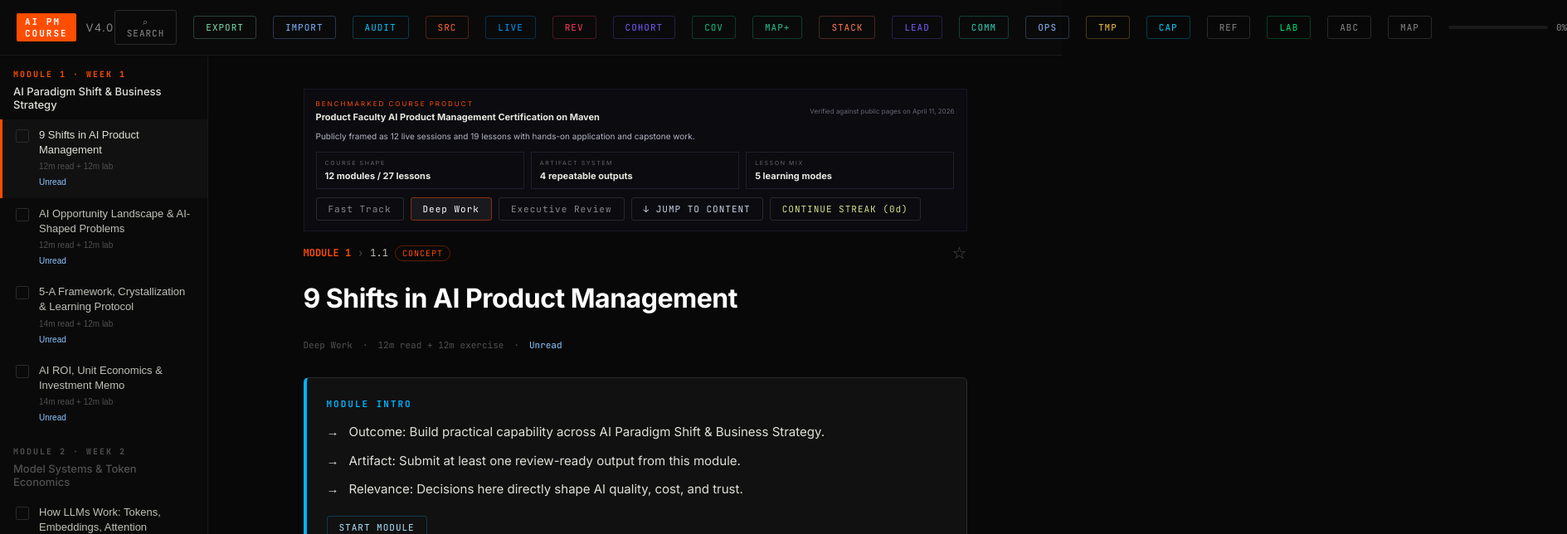
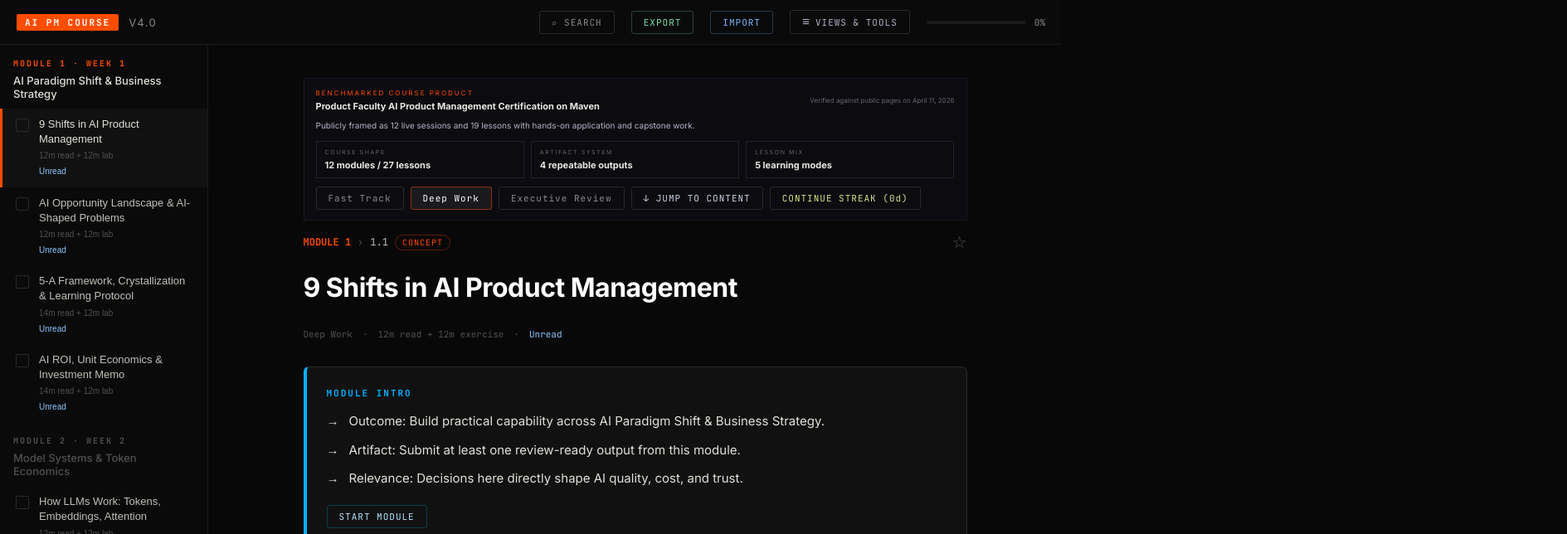
Before and after one commit to be4oo/AI-PM-Course, a React (Vite) app: page / in a window 1280 px wide. Shown: the top 644 px of the page at 83% size, 1889 px wide, since content can reach past the window. Built offline with nearby package versions, Linux system fonts and the light colour scheme.

Commit message:
feat(nav): consolidate 17 header buttons into categorized megamenu dropdown

```diff
--- a/src/App.jsx
+++ b/src/App.jsx
@@ -79,6 +79,7 @@ export default function AIPMCourseV3() {
   const [importStatus, setImportStatus] = useState("");
   const [showModuleGateWarning, setShowModuleGateWarning] = useState(false);
   const [streakSecured, setStreakSecured] = useState(false);
+  const [showViewsMenu, setShowViewsMenu] = useState(false);
   const mainRef = useRef(null);
   const readingStartRef = useRef(null);
   const importFileRef = useRef(null);
@@ -615,34 +616,118 @@ export default function AIPMCourseV3() {
           <span className="brand-title">v4.0</span>
         </div>
         <div className="header-actions">
-          {/* Main utilities */}
-          <button className="btn-outline" onClick={() => setShowSearch(s => !s)}>⌕ SEARCH</button>
+          {/* Always-visible primary utilities */}
+          <button className="btn-outline" onClick={() => { setShowSearch(s => !s); setShowViewsMenu(false); }}>⌕ SEARCH</button>
           <button className="btn-outline" onClick={exportProgressSnapshot} style={{ color: "#7BE0AD", borderColor: "#7BE0AD44" }}>EXPORT</button>
           <button className="btn-outline" onClick={() => importFileRef.current?.click()} style={{ color: "#7BB8FF", borderColor: "#7BB8FF44" }}>IMPORT</button>
-          <input
-            ref={importFileRef}
-            type="file"
-            accept="application/json"
-            style={{ display: "none" }}
-            onChange={onImportProgressFile}
-          />
-          <button className="btn-outline" onClick={() => setView("audit")} style={{color: '#00C8FF', borderColor: '#00C8FF44'}}>AUDIT</button>
-          <button className="btn-outline" onClick={() => setView("sources")} style={{color: '#FF6B35', borderColor: '#FF6B3544'}}>SRC</button>
-          <button className="btn-outline" onClick={() => setView("live")} style={{color: '#0099FF', borderColor: '#0099FF44'}}>LIVE</button>
-          <button className="btn-outline" onClick={() => setView("reviews")} style={{color: '#FF3B5C', borderColor: '#FF3B5C44'}}>REV</button>
-          <button className="btn-outline" onClick={() => setView("cohort")} style={{color: '#7A5CFF', borderColor: '#7A5CFF44'}}>COHORT</button>
-          <button className="btn-outline" onClick={() => setView("coverage")} style={{color: '#12C48B', borderColor: '#12C48B44'}}>COV</button>
-          <button className="btn-outline" onClick={() => setView("toolmap")} style={{color: '#20C997', borderColor: '#20C99744'}}>MAP+</button>
-          <button className="btn-outline" onClick={() => setView("stack")} style={{color: '#FF7A59', borderColor: '#FF7A5944'}}>STACK</button>
-          <button className="btn-outline" onClick={() => setView("exec")} style={{color: '#7A5CFF', borderColor: '#7A5CFF44'}}>LEAD</button>
-          <button className="btn-outline" onClick={() => setView("community")} style={{color: '#2ED3B7', borderColor: '#2ED3B744'}}>COMM</button>
-          <button className="btn-outline" onClick={() => setView("ops")} style={{color: '#8FB9FF', borderColor: '#8FB9FF44'}}>OPS</button>
-          <button className="btn-outline" onClick={() => setView("templates")} style={{color: '#F5C542', borderColor: '#F5C54244'}}>TMP</button>
-          <button className="btn-outline" onClick={() => setView("capstone")} style={{color: '#00D2FF', borderColor: '#00D2FF44'}}>CAP</button>
-          <button className="btn-outline" onClick={() => setView("cheatsheets")}>REF</button>
-          <button className="btn-outline" onClick={() => setView("tools")} style={{color: '#00E676', borderColor: '#00E67644'}}>LAB</button>
-          <button className="btn-outline" onClick={() => setView("glossary")}>ABC</button>
-          <button className="btn-outline" onClick={() => setView("outline")}>MAP</button>
+          <input ref={importFileRef} type="file" accept="application/json" style={{ display: "none" }} onChange={onImportProgressFile} />
+
+          {/* Mega-menu trigger */}
+          <div style={{ position: "relative" }}>
+            <button
+              className="btn-outline"
+              onClick={() => { setShowViewsMenu(s => !s); setShowSearch(false); }}
+              style={{
+                color: showViewsMenu ? '#fff' : '#B0B0C8',
+                borderColor: showViewsMenu ? 'rgba(255,255,255,0.3)' : 'var(--border-light)',
+                background: showViewsMenu ? 'rgba(255,255,255,0.08)' : 'transparent',
+                display: 'flex', alignItems: 'center', gap: 6,
+              }}
+            >
+              <span style={{ fontSize: 15, lineHeight: 1 }}>≡</span> VIEWS &amp; TOOLS
+            </button>
+
+            {showViewsMenu && (
+              <div
+                style={{
+                  position: 'absolute', top: 'calc(100% + 10px)', right: 0,
+                  background: 'rgba(12,12,22,0.97)', border: '1px solid rgba(255,255,255,0.1)',
+                  backdropFilter: 'blur(16px)', borderRadius: 6, padding: '18px 20px',
+                  zIndex: 1000, minWidth: 480, boxShadow: '0 20px 60px rgba(0,0,0,0.7)',
+                  display: 'grid', gridTemplateColumns: '1fr 1fr', gap: '20px 32px',
+                }}
+              >
+                {/* Close on outside click via overlay */}
+                <div
+                  style={{ position: 'fixed', inset: 0, zIndex: -1 }}
+                  onClick={() => setShowViewsMenu(false)}
+                />
+
+                {/* CORE VIEWS */}
+                <div>
+                  <div style={{ fontSize: 9, letterSpacing: 2, color: '#FF3B5C', fontFamily: 'var(--font-mono)', marginBottom: 10, fontWeight: 700 }}>CORE VIEWS</div>
+                  {[
+                    { label: 'Review Loop',   view: 'reviews',   color: '#FF3B5C' },
+                    { label: 'Cohort Sim',    view: 'cohort',    color: '#7A5CFF' },
+                    { label: 'Community Ops', view: 'community', color: '#2ED3B7' },
+                    { label: 'Course Outline',view: 'outline',   color: '#B0B0C8' },
+                    { label: 'Capstone',      view: 'capstone',  color: '#00D2FF' },
+                  ].map(({ label, view, color }) => (
+                    <button key={view} onClick={() => { setView(view); setShowViewsMenu(false); }}
+                      style={{ display: 'flex', alignItems: 'center', gap: 8, width: '100%', background: 'none', border: 'none', cursor: 'pointer', padding: '7px 0', color, fontFamily: 'var(--font-mono)', fontSize: 11, textAlign: 'left', borderBottom: '1px solid rgba(255,255,255,0.04)' }}
+                    >
+                      <span style={{ width: 6, height: 6, borderRadius: '50%', background: color, flexShrink: 0 }} />
+                      {label}
+                    </button>
+                  ))}
+                </div>
+
+                {/* TOOLING & LABS */}
+                <div>
+                  <div style={{ fontSize: 9, letterSpacing: 2, color: '#20C997', fontFamily: 'var(--font-mono)', marginBottom: 10, fontWeight: 700 }}>TOOLING &amp; LABS</div>
+                  {[
+                    { label: 'Tool Map',  view: 'toolmap',   color: '#20C997' },
+                    { label: 'Eval Lab',  view: 'tools',     color: '#00E676' },
+                    { label: 'Vendor Stack', view: 'stack',  color: '#FF7A59' },
+                    { label: 'Templates', view: 'templates', color: '#F5C542' },
+                    { label: 'Ops Starter',  view: 'ops',   color: '#8FB9FF' },
+                  ].map(({ label, view, color }) => (
+                    <button key={view} onClick={() => { setView(view); setShowViewsMenu(false); }}
+                      style={{ display: 'flex', alignItems: 'center', gap: 8, width: '100%', background: 'none', border: 'none', cursor: 'pointer', padding: '7px 0', color, fontFamily: 'var(--font-mono)', fontSize: 11, textAlign: 'left', borderBottom: '1px solid rgba(255,255,255,0.04)' }}
+                    >
+                      <span style={{ width: 6, height: 6, borderRadius: '50%', background: color, flexShrink: 0 }} />
+                      {label}
+                    </button>
+                  ))}
+                </div>
+
+                {/* DATA & AUDITING */}
+                <div>
+                  <div style={{ fontSize: 9, letterSpacing: 2, color: '#00C8FF', fontFamily: 'var(--font-mono)', marginBottom: 10, fontWeight: 700 }}>DATA &amp; AUDITING</div>
+                  {[
+                    { label: 'Audit Log',    view: 'audit',    color: '#00C8FF' },
+                    { label: 'Live Baseline',view: 'live',     color: '#0099FF' },
+                    { label: 'Coverage Map', view: 'coverage', color: '#12C48B' },
+                    { label: 'Sources',      view: 'sources',  color: '#FF6B35' },
+                  ].map(({ label, view, color }) => (
+                    <button key={view} onClick={() => { setView(view); setShowViewsMenu(false); }}
+                      style={{ display: 'flex', alignItems: 'center', gap: 8, width: '100%', background: 'none', border: 'none', cursor: 'pointer', padding: '7px 0', color, fontFamily: 'var(--font-mono)', fontSize: 11, textAlign: 'left', borderBottom: '1px solid rgba(255,255,255,0.04)' }}
+                    >
+                      <span style={{ width: 6, height: 6, borderRadius: '50%', background: color, flexShrink: 0 }} />
+                      {label}
+                    </button>
+                  ))}
+                </div>
+
+                {/* REFERENCE */}
+                <div>
+                  <div style={{ fontSize: 9, letterSpacing: 2, color: '#C589FF', fontFamily: 'var(--font-mono)', marginBottom: 10, fontWeight: 700 }}>REFERENCE</div>
+                  {[
+                    { label: 'Cheatsheets',    view: 'cheatsheets', color: '#C589FF' },
+                    { label: 'Glossary',       view: 'glossary',    color: '#B0B0C8' },
+                    { label: 'Executive Track',view: 'exec',        color: '#7A5CFF' },
+                  ].map(({ label, view, color }) => (
+                    <button key={view} onClick={() => { setView(view); setShowViewsMenu(false); }}
+                      style={{ display: 'flex', alignItems: 'center', gap: 8, width: '100%', background: 'none', border: 'none', cursor: 'pointer', padding: '7px 0', color, fontFamily: 'var(--font-mono)', fontSize: 11, textAlign: 'left', borderBottom: '1px solid rgba(255,255,255,0.04)' }}
+                    >
+                      <span style={{ width: 6, height: 6, borderRadius: '50%', background: color, flexShrink: 0 }} />
+                      {label}
+                    </button>
+                  ))}
+                </div>
+              </div>
+            )}
+          </div>
 
           <div className="progress-bar">
             <div className="progress-track">
```
Also changed, not shown: 8 other files (tests, documents, lock files or other folders).
